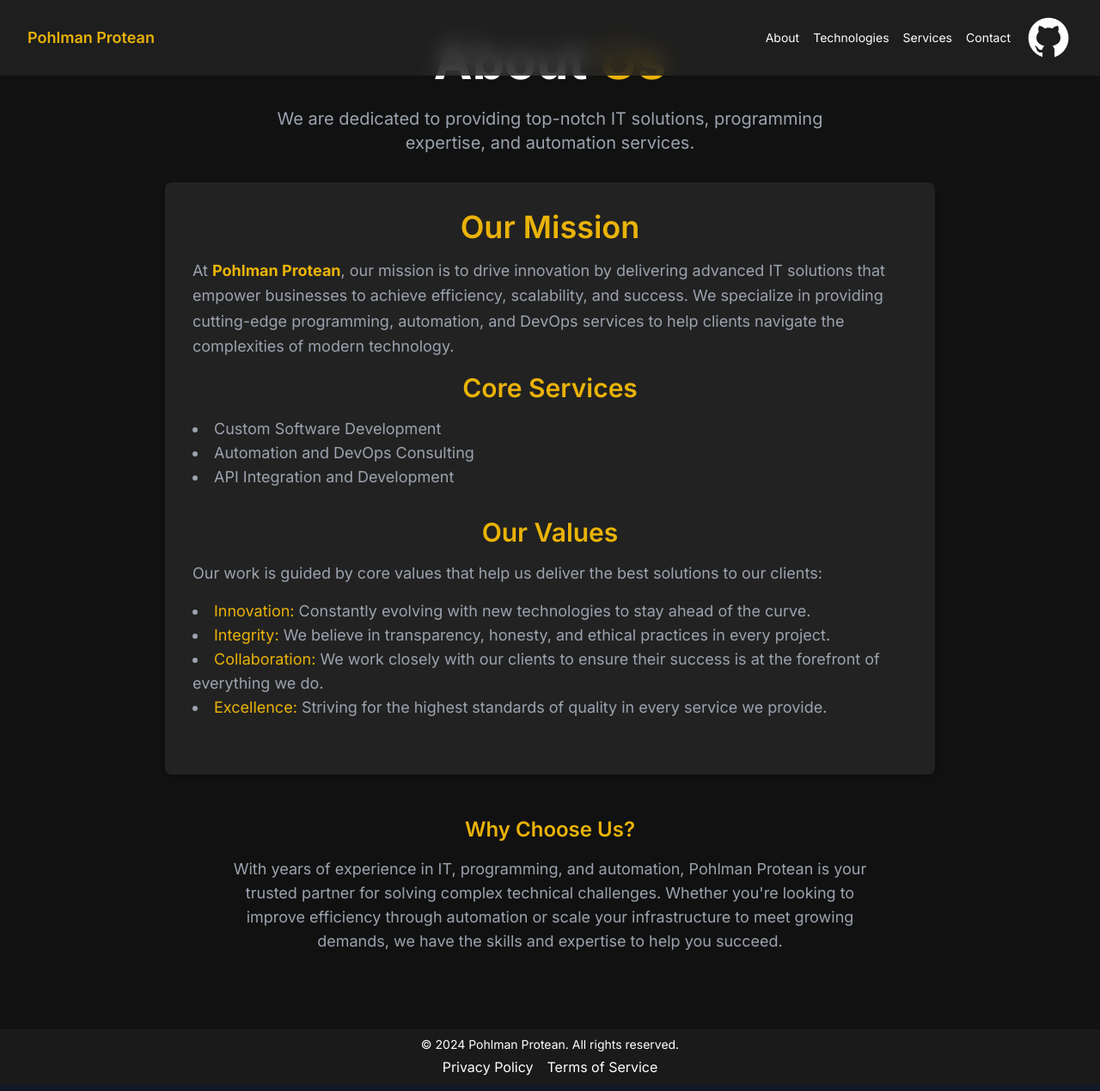
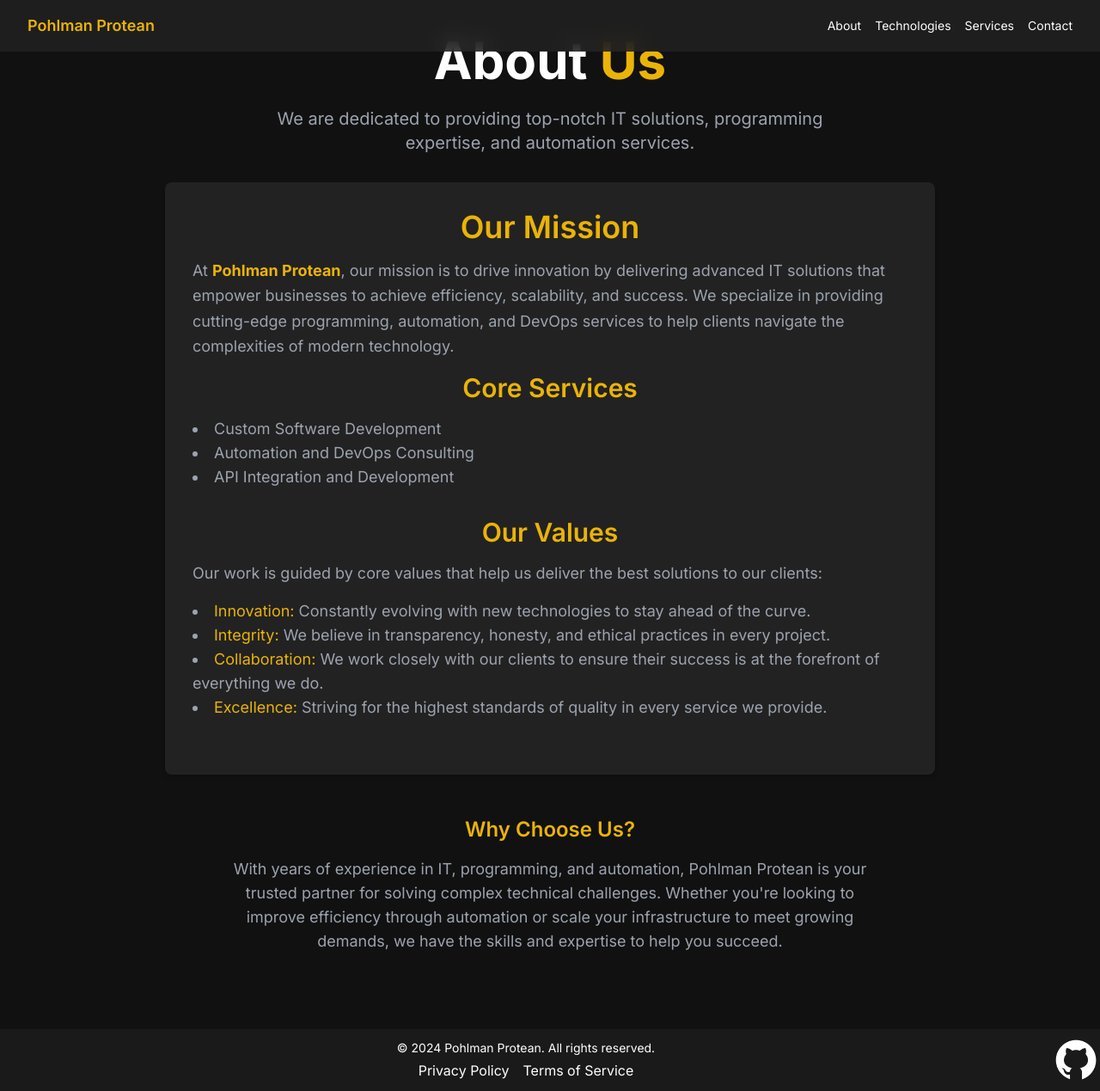
Before and after one commit to Ridvan-bot/pohlmanprotean.se, a Next.js app in the folder pohlmanprotean.se/: page /about in a window 1280 px wide. Shown: the whole page at 86% size. Built offline with nearby package versions, Linux system fonts and the light colour scheme.

Commit message:
Fix APP-0004: Move git icon to Footer from header

```diff
--- a/pohlmanprotean.se/src/app/components/Footer.tsx
+++ b/pohlmanprotean.se/src/app/components/Footer.tsx
@@ -1,14 +1,34 @@
 // src/app/components/Footer.tsx
 import React from 'react';
+import Image from 'next/image';
 import '../../styles/tailwind.css'; // Ensure this line is included if your CSS is global
 
 const Footer: React.FC = () => {
   return (
-    <footer className="w-full bg-[#222] bg-opacity-60 backdrop-blur-md text-white py-2 text-center">
-      <p className="text-sm">&copy; {new Date().getFullYear()} Pohlman Protean. All rights reserved.</p>
-      <div className="flex justify-center space-x-4 mt-1">
-        <a href="/privacy" className="hover:text-yellow-500 transition">Privacy Policy</a>
-        <a href="/terms" className="hover:text-yellow-500 transition">Terms of Service</a>
+    <footer className="w-full bg-[#222] bg-opacity-60 backdrop-blur-md text-white py-2 flex justify-between items-center">
+      <div className="flex-grow text-center">
+        <p className="text-sm">&copy; {new Date().getFullYear()} Pohlman Protean. All rights reserved.</p>
+        <div className="flex justify-center space-x-4 mt-1">
+          <a href="/privacy" className="hover:text-yellow-500 transition">Privacy Policy</a>
+          <a href="/terms" className="hover:text-yellow-500 transition">Terms of Service</a>
+        </div>
+      </div>
+      <div className="flex items-center">
+        {/* GitHub Icon Link */}
+        <a
+          href="https://github.com/Ridvan-bot/"
+          target="_blank"
+          rel="noopener noreferrer"
+          className="flex items-center"
+        >
+          <Image
+            src="/images/github.png"
+            alt="GitHub"
+            width={64} // Increased size for better visibility
+            height={64} // Increased size for better visibility
+            className="w-10 h-10 sm:w-12 sm:h-12 lg:w-14 lg:h-14 hover:opacity-80 transition"
+          />
+        </a>
       </div>
     </footer>
   );
--- a/pohlmanprotean.se/src/app/components/Header.tsx
+++ b/pohlmanprotean.se/src/app/components/Header.tsx
@@ -13,21 +13,6 @@
         <a href="#technologies" className="text-xs sm:text-sm hover:text-yellow-500 transition">Technologies</a>
         <a href="#services" className="text-xs sm:text-sm hover:text-yellow-500 transition">Services</a>
         <a href="/contact" className="text-xs sm:text-sm hover:text-yellow-500 transition">Contact</a>
-        {/* GitHub Icon Link */}
-        <a
-          href="https://github.com/Ridvan-bot/"
-          target="_blank"
-          rel="noopener noreferrer"
-          className="flex items-center"
-        >
-          <Image
-            src="/images/github.png"
-            alt="GitHub"
-            width={64} // Increased size for better visibility
-            height={64} // Increased size for better visibility
-            className="w-10 h-10 sm:w-12 sm:h-12 lg:w-14 lg:h-14 hover:opacity-80 transition"
-          />
-        </a>
       </nav>
     </header>
   );
```
